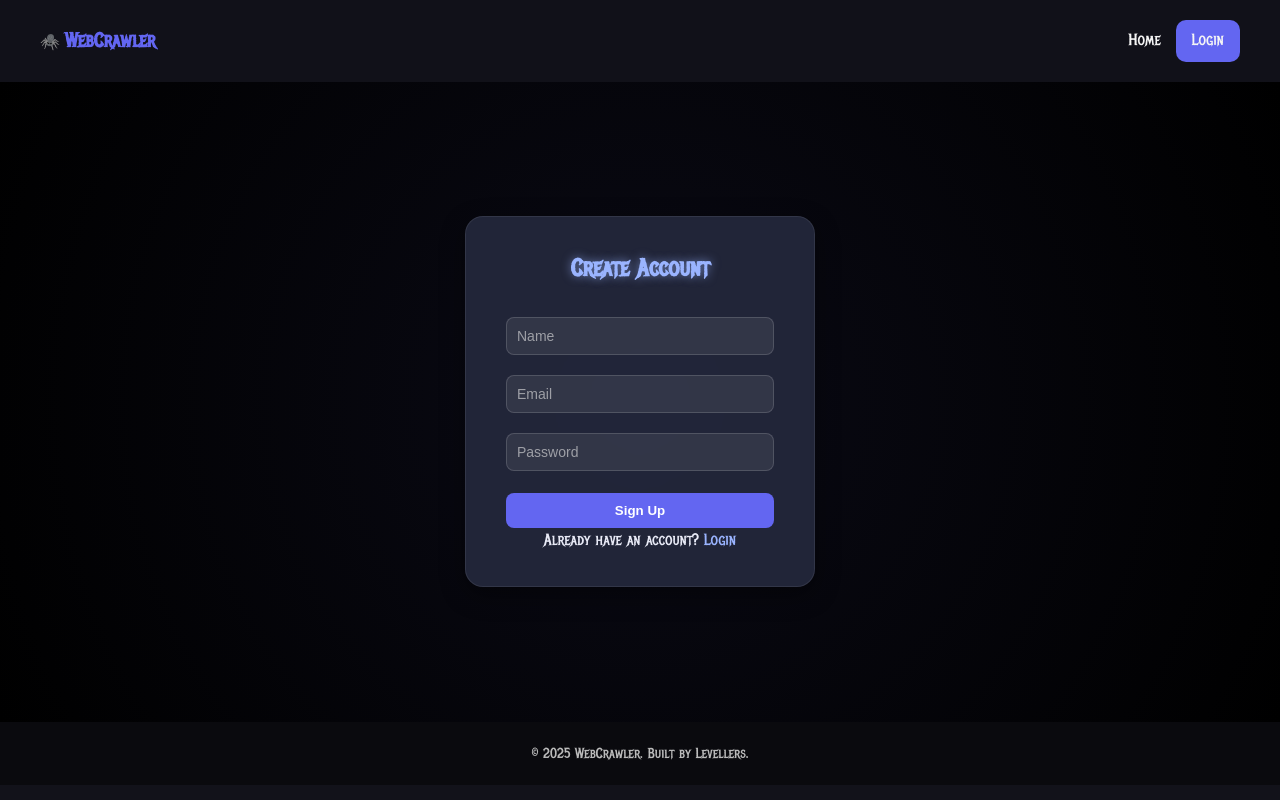
After one commit to Sarveshsivasankaran/Web-Crawler, a Flask app: page /signup in a window 1280 px wide. The commit adds this page. Run offline with Flask 3, Linux system fonts and the light colour scheme.

Commit message:
added signup and login routes

```diff
--- a/src/app.py
+++ b/src/app.py
@@ -1,4 +1,4 @@
-from flask import Flask, render_template, request, jsonify
+from flask import Flask, render_template, request, jsonify,url_for
 import google.generativeai as genai
 import requests
 from bs4 import BeautifulSoup
@@ -17,6 +17,16 @@ print(API_KEY)
 # Configure Gemini API
 genai.configure(api_key=API_KEY)
 model = genai.GenerativeModel("gemini-2.5-flash")
+
+@app.route("/login")
+def login():
+    return render_template("login.html")
+
+
+@app.route("/signup")
+def signup():
+    return render_template("signup.html")
+
 
 def crawl_and_extract(url):
     """Fetch webpage and extract text content"""
@@ -46,7 +56,7 @@ def crawl_and_extract(url):
 # ---------- ROUTES ---------- #
 
 @app.route("/")
-def home():
+def index():
     return render_template("index.html")
 
 @app.route("/dashboard")
--- a/src/static/style.css
+++ b/src/static/style.css
@@ -10,12 +10,12 @@
 
 /* ---------- ROOT THEME ---------- */
 :root {
-    --bg-color: #12121A;
-    --text: #F5F5F5;
-    --white: #FFFFFF;
-    --active: #6366F1;      /*Main*/
-    --active-dark: #312E81; /*Hover*/
-    --normal: #818CF8;      /*Highlight*/
+  --bg-color: #12121a;
+  --text: #f5f5f5;
+  --white: #ffffff;
+  --active: #6366f1; /*Main*/
+  --active-dark: #312e81; /*Hover*/
+  --normal: #818cf8; /*Highlight*/
 }
 
 /* ---------- GLOBAL ---------- */
@@ -118,7 +118,7 @@ nav a:hover {
   justify-content: center;
   align-items: center;
   text-align: center;
-    background: linear-gradient(135deg, #1E1B2E, #0D0D16);
+  background: linear-gradient(135deg, #1e1b2e, #0d0d16);
 }
 .hero-content {
   max-width: 700px;
@@ -144,7 +144,7 @@ nav a:hover {
 .features {
   padding: 80px 20px;
   text-align: center;
-  background: #18181F;
+  background: #18181f;
 }
 .features h2 {
   font-size: 2rem;
@@ -159,7 +159,7 @@ nav a:hover {
   margin: auto;
 }
 .feature {
-  background: #1C1C25;
+  background: #1c1c25;
   padding: 25px;
   border-radius: 10px;
   transition: transform 0.3s, box-shadow 0.3s;
@@ -175,7 +175,7 @@ nav a:hover {
 
 /* ---------- ABOUT ---------- */
 .about {
-  background: #18181F;
+  background: #18181f;
   padding: 80px 20px;
   text-align: center;
 }
@@ -199,7 +199,7 @@ nav a:hover {
 footer {
   text-align: center;
   padding: 20px;
-  background: #0A0A0E;
+  background: #0a0a0e;
   color: #bbb;
   font-size: 0.9rem;
 }
@@ -208,23 +208,25 @@ footer {
 .modal {
   display: none;
   position: fixed;
-  top: 0; left: 0;
-  width: 100%; height: 100%;
-  background: rgba(0,0,0,0.6);
+  top: 0;
+  left: 0;
+  width: 100%;
+  height: 100%;
+  background: rgba(0, 0, 0, 0.6);
   justify-content: center;
   backdrop-filter: blur(10px);
   align-items: center;
   z-index: 200;
 }
 .modal-content {
-  background: #1B1B24;
+  background: #1b1b24;
   padding: 30px;
   border-radius: 10px;
   width: 500px;
   text-align: center;
   position: relative;
   color: var(--white);
-  box-shadow: 0 0 10px rgba(99,102,241,0.4);
+  box-shadow: 0 0 10px rgba(99, 102, 241, 0.4);
 }
 .modal-content input {
   width: 90%;
@@ -232,7 +234,7 @@ footer {
   padding: 10px;
   border: none;
   border-radius: 6px;
-  background: #2A2A36;
+  background: #2a2a36;
   color: var(--white);
 }
 .modal-content input:focus {
@@ -246,3 +248,73 @@ footer {
   cursor: pointer;
   color: var(--normal);
 }
+
+.auth-box {
+  background: rgba(35, 40, 60, 0.95); /* Deep blue-gray semi-transparent */
+  backdrop-filter: blur(10px);
+  padding: 2rem 2.5rem;
+  border-radius: 18px;
+  box-shadow: 0 8px 25px rgba(0, 0, 0, 0.4);
+  width: 350px;
+  text-align: center;
+  color: #e8eaf6; /* Softer text color for better contrast */
+  border: 1px solid rgba(255, 255, 255, 0.08);
+}
+
+.auth-box h2 {
+  color: #9ab4ff; /* Light blue heading */
+  margin-bottom: 20px;
+  font-weight: 600;
+  text-shadow: 0 0 10px rgba(154, 180, 255, 0.6);
+}
+
+.auth-box input {
+  width: 100%;
+  margin: 10px 0;
+  padding: 10px;
+  border-radius: 8px;
+  border: 1px solid rgba(255, 255, 255, 0.15);
+  background: rgba(255, 255, 255, 0.08);
+  color: #f1f1f1;
+  font-size: 14px;
+}
+
+.auth-box input::placeholder {
+  color: rgba(230, 230, 230, 0.6);
+}
+
+.auth-box button {
+  width: 100%;
+  margin-top: 12px;
+  padding: 10px;
+  background: linear-gradient(90deg, #5c6bc0, #3949ab);
+  color: white;
+  border: none;
+  border-radius: 8px;
+  cursor: pointer;
+  font-weight: 600;
+  transition: 0.3s ease;
+}
+
+.auth-box button:hover {
+  background: linear-gradient(90deg, #7986cb, #5c6bc0);
+  transform: translateY(-1px);
+}
+
+.auth-box a {
+  color: #9ab4ff;
+  text-decoration: none;
+  font-weight: 500;
+}
+
+.auth-box a:hover {
+  text-decoration: underline;
+}
+
+.auth {
+  background: radial-gradient(circle at center, #0a0a15, #000);
+  min-height: 80vh;
+  display: flex;
+  align-items: center;
+  justify-content: center;
+}
--- /dev/null
+++ b/src/templates/signup.html
@@ -0,0 +1,44 @@
+<!DOCTYPE html>
+<html lang="en">
+  <head>
+    <meta charset="UTF-8" />
+    <meta name="viewport" content="width=device-width, initial-scale=1.0" />
+    <title>Sign Up | WebCrawler</title>
+    <link rel="stylesheet" href="../static/style.css" />
+  </head>
+  <body>
+    <header class="navbar">
+      <div class="logo">🕷️ <span>WebCrawler</span></div>
+      <nav>
+        <a href="{{ url_for('index') }}">Home</a>
+        <a href="{{ url_for('login') }}" class="btn">Login</a>
+      </nav>
+    </header>
+
+    <section class="auth">
+      <div class="auth-box">
+        <h2>Create Account</h2>
+        <input type="text" placeholder="Name" required />
+        <input type="email" placeholder="Email" required />
+        <input type="password" placeholder="Password" required />
+        <button class="btn primary" id="confirmSignup">Sign Up</button>
+        <p>
+          Already have an account?
+          <a href="{{ url_for('login') }}">Login</a>
+        </p>
+      </div>
+    </section>
+
+    <footer>
+      <p>© 2025 WebCrawler. Built by Levellers.</p>
+    </footer>
+
+    <script>
+      const confirmSignup = document.getElementById("confirmSignup");
+      confirmSignup.addEventListener("click", () => {
+        alert("Account created successfully! Redirecting...");
+        window.location.href = "{{ url_for('dashboard') }}";
+      });
+    </script>
+  </body>
+</html>
```
Also changed, not shown: src/templates/index.html (+9 -90 lines), src/templates/login.html (added, +42 -0 lines). Lines whose indentation alone changed are shown as unchanged.
